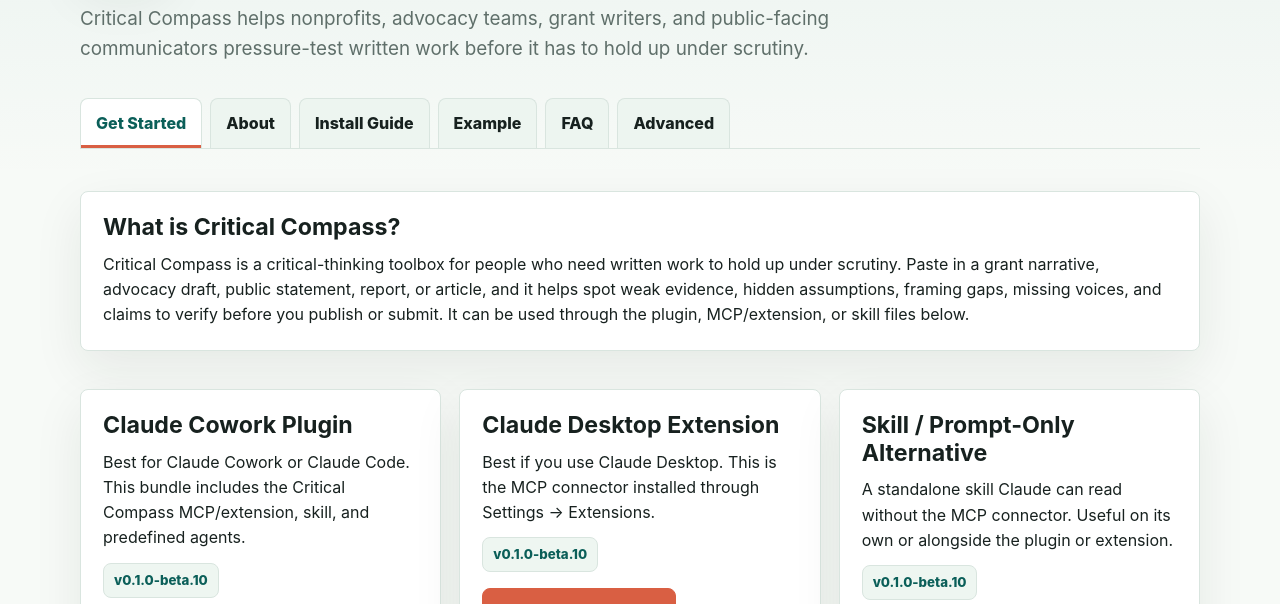
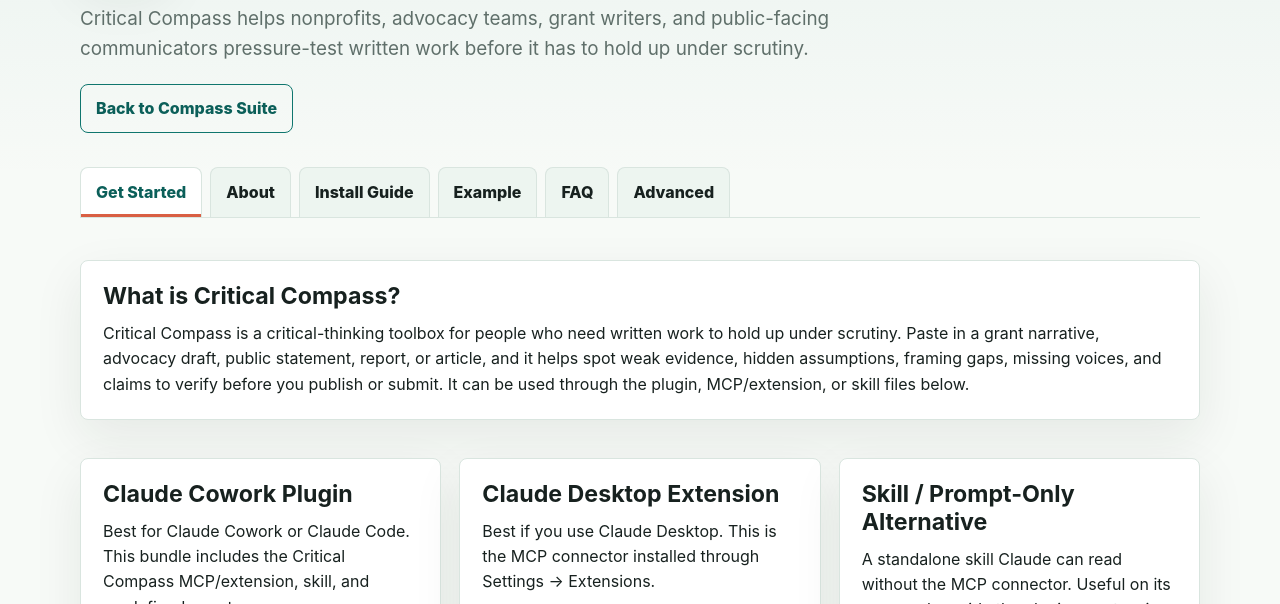
Before and after one commit to JonathanKHobson/critical-compass, a plain HTML site: page index.html in a window 1280 px wide. Shown: the part 159-763 px from the top of the page. Drawn offline with Linux system fonts and the light colour scheme.

Commit message:
Add Compass Suite return link

```diff
--- a/index.html
+++ b/index.html
@@ -51,6 +51,8 @@
     h3 { font-size: 1.05rem; }
     p { margin-bottom: 12px; }
     .lead { max-width: 880px; margin: 0; color: var(--muted); font-size: 1.18rem; }
+    .header-actions { display: flex; flex-wrap: wrap; gap: 8px; }
+    .header-actions .button { margin: 0; }
     .tag {
       display: inline-flex;
       align-items: center;
@@ -191,6 +193,9 @@
       </div>
     </div>
     <p class="lead">Critical Compass helps nonprofits, advocacy teams, grant writers, and public-facing communicators pressure-test written work before it has to hold up under scrutiny.</p>
+    <div class="header-actions">
+      <a class="button ghost" href="https://jonathankhobson.github.io/compass-suite/">Back to Compass Suite</a>
+    </div>
   </header>
   <main>
     <nav class="tab-nav" role="tablist" aria-label="Critical Compass download sections">
```
